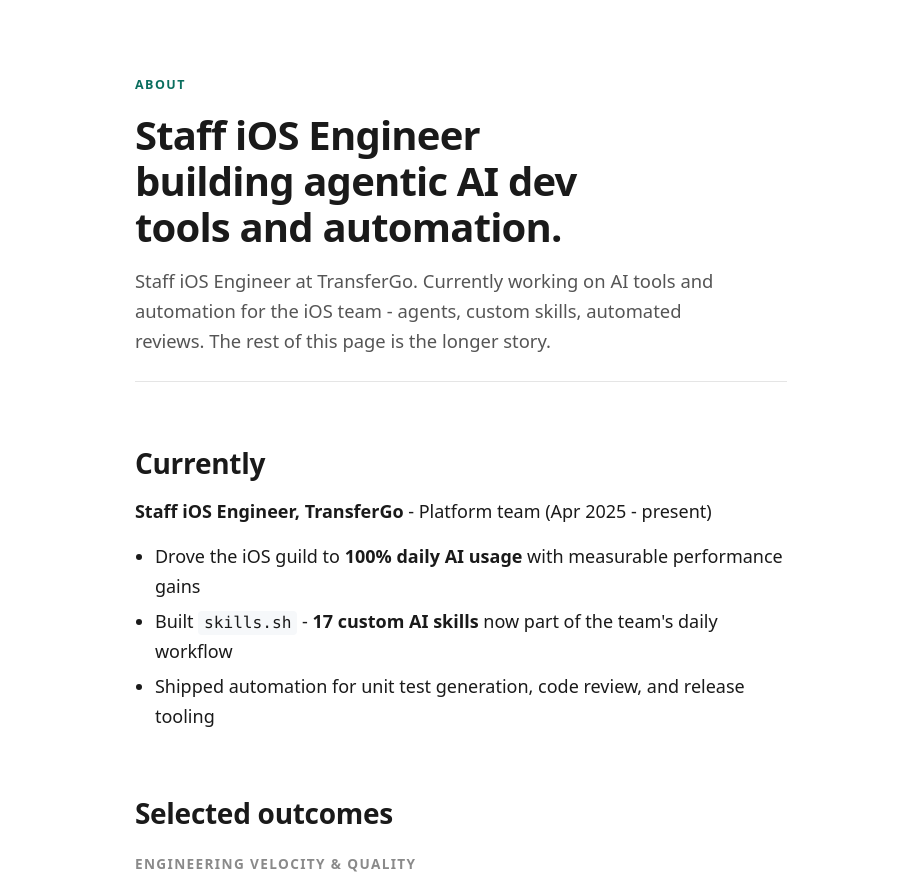
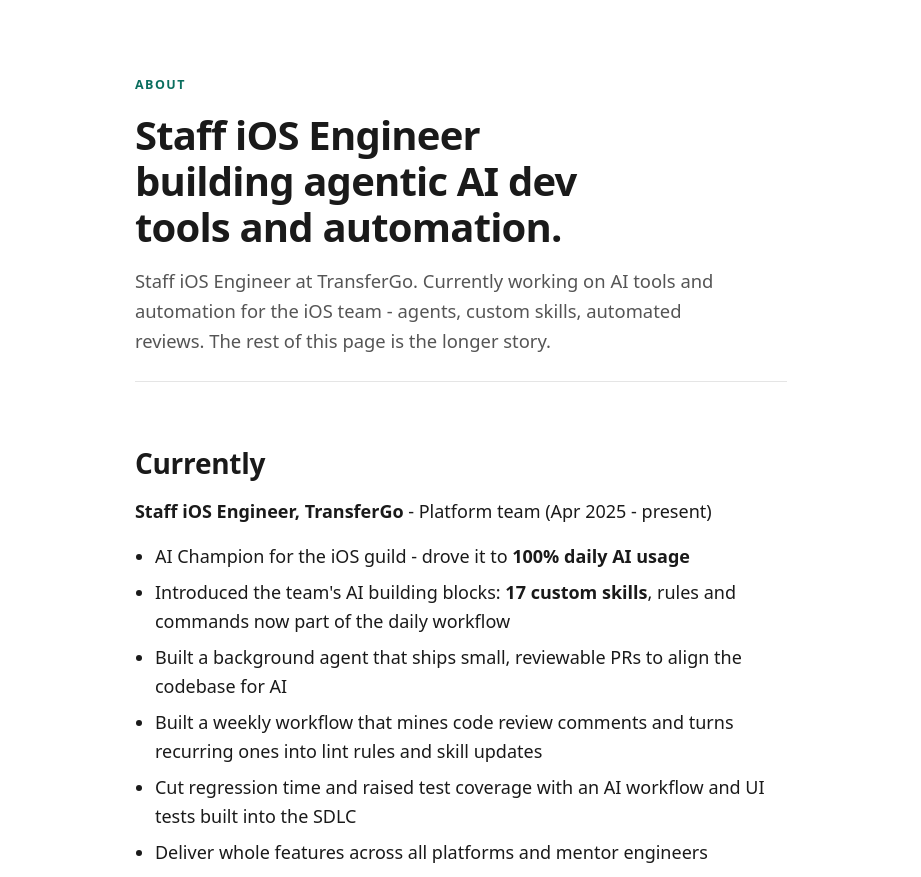
Before and after one commit to karolpiateknet/karolpiateknet.github.io, an Astro site: page /about in a window 1280 px wide. Shown: the part 71-948 px from the top of the page, without its empty margins (179-1100 px from the left). Built offline with nearby package versions, Linux system fonts and the light colour scheme; Astro itself is replaced by a stand-in of ours.

Commit message:
Update about.astro

```diff
--- a/src/pages/about.astro
+++ b/src/pages/about.astro
@@ -15,9 +15,12 @@ import Base from '../layouts/Base.astro';
     <strong>Staff iOS Engineer, TransferGo</strong> - Platform team (Apr 2025 - present)
   </p>
   <ul>
-    <li>Drove the iOS guild to <strong>100% daily AI usage</strong> with measurable performance gains</li>
-    <li>Built <code>skills.sh</code> - <strong>17 custom AI skills</strong> now part of the team's daily workflow</li>
-    <li>Shipped automation for unit test generation, code review, and release tooling</li>
+    <li>AI Champion for the iOS guild - drove it to <strong>100% daily AI usage</strong></li>
+    <li>Introduced the team's AI building blocks: <strong>17 custom skills</strong>, rules and commands now part of the daily workflow</li>
+    <li>Built a background agent that ships small, reviewable PRs to align the codebase for AI</li>
+    <li>Built a weekly workflow that mines code review comments and turns recurring ones into lint rules and skill updates</li>
+    <li>Cut regression time and raised test coverage with an AI workflow and UI tests built into the SDLC</li>
+    <li>Deliver whole features across all platforms and mentor engineers</li>
   </ul>
 
   <h2>Selected outcomes</h2>
@@ -58,7 +61,12 @@ import Base from '../layouts/Base.astro';
   </p>
 
   <h2>How I think</h2>
-  <p>A few posts:</p>
+  <p>Building with AI:</p>
+  <ul>
+    <li><a href="/migrate-codebase-with-ai">Migrate your codebase automatically with AI, 1% a day</a></li>
+    <li><a href="/mine-review-comments-with-ai">Every review comment you repeat is a bug in your guardrails</a></li>
+  </ul>
+  <p>From the pre-AI days:</p>
   <ul>
     <li><a href="/Initialization-side-effects">Initialization side effects</a></li>
     <li><a href="/How-to-save-milions-in-software-development-1">How to save millions in software development</a></li>
```
